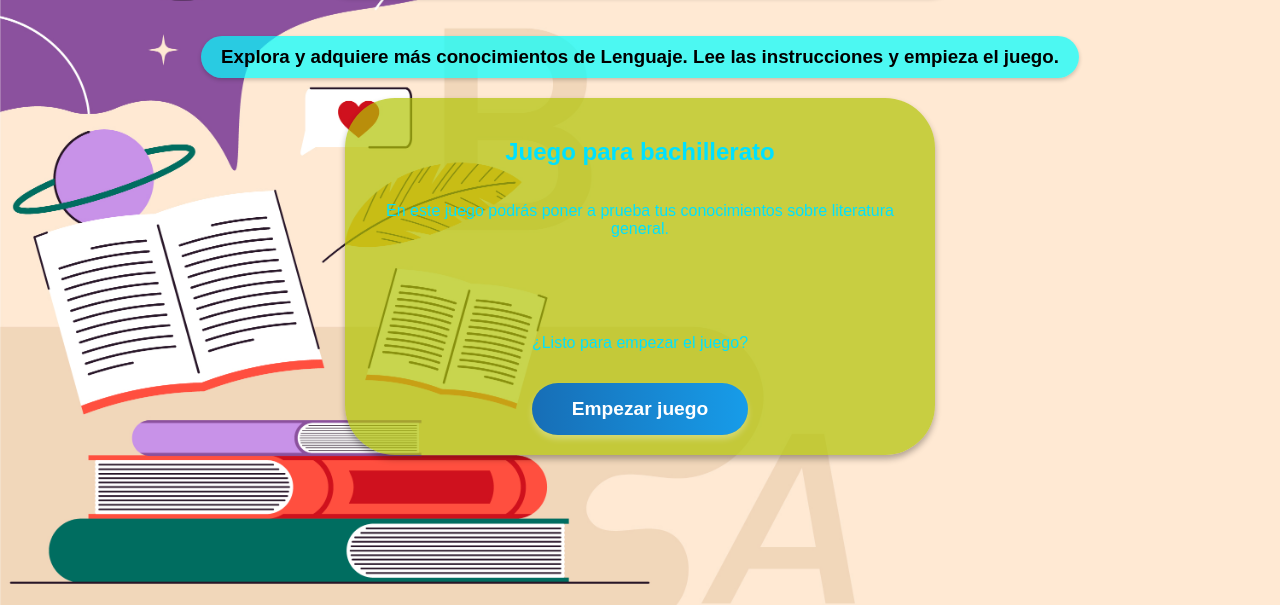
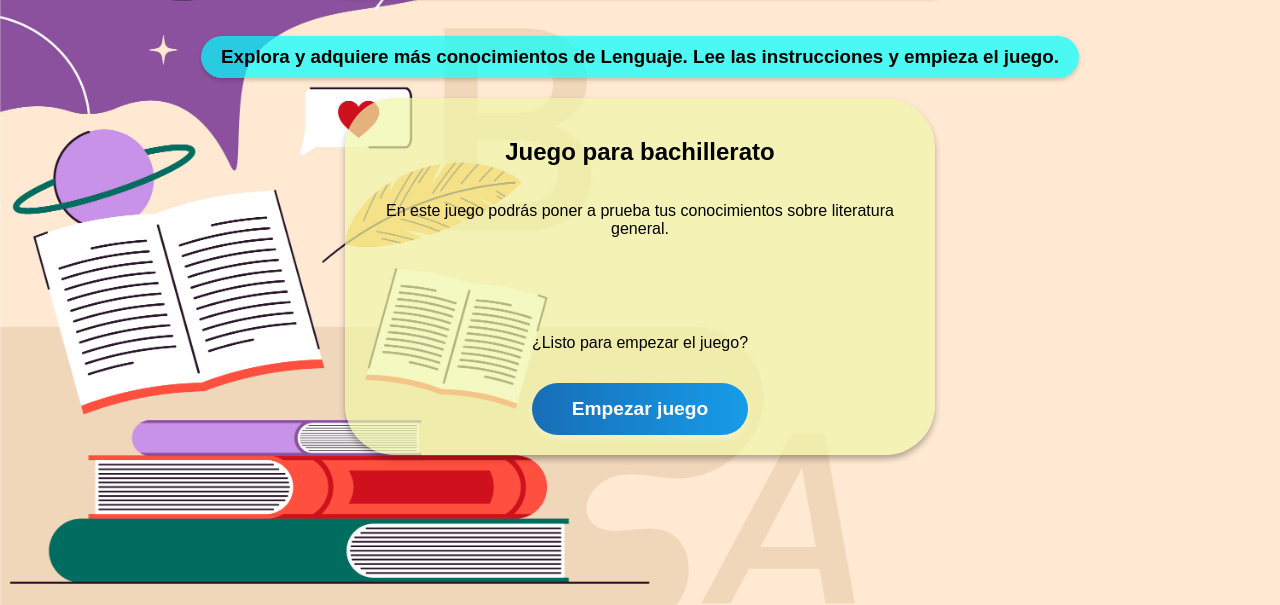
Before and after one commit to simulacroseducativos/LenguajeBr, a plain HTML site: page index.html in a window 1280 px wide. Shown: the part 235-840 px from the top of the page. Drawn offline with Linux system fonts and the light colour scheme.

Commit message:
cambios css inicio

```diff
--- a/inicio.css
+++ b/inicio.css
@@ -70,8 +70,8 @@ h3 {
 }
 
 .info-box {
-    background: rgba(177, 196, 3, 0.7);
-    color: rgb(0, 225, 255);
+    background: rgba(239, 247, 167, 0.7);
+    color: rgb(0, 0, 0);
     padding: 20px;
     width: 90%;
     max-width: 600px;
```
